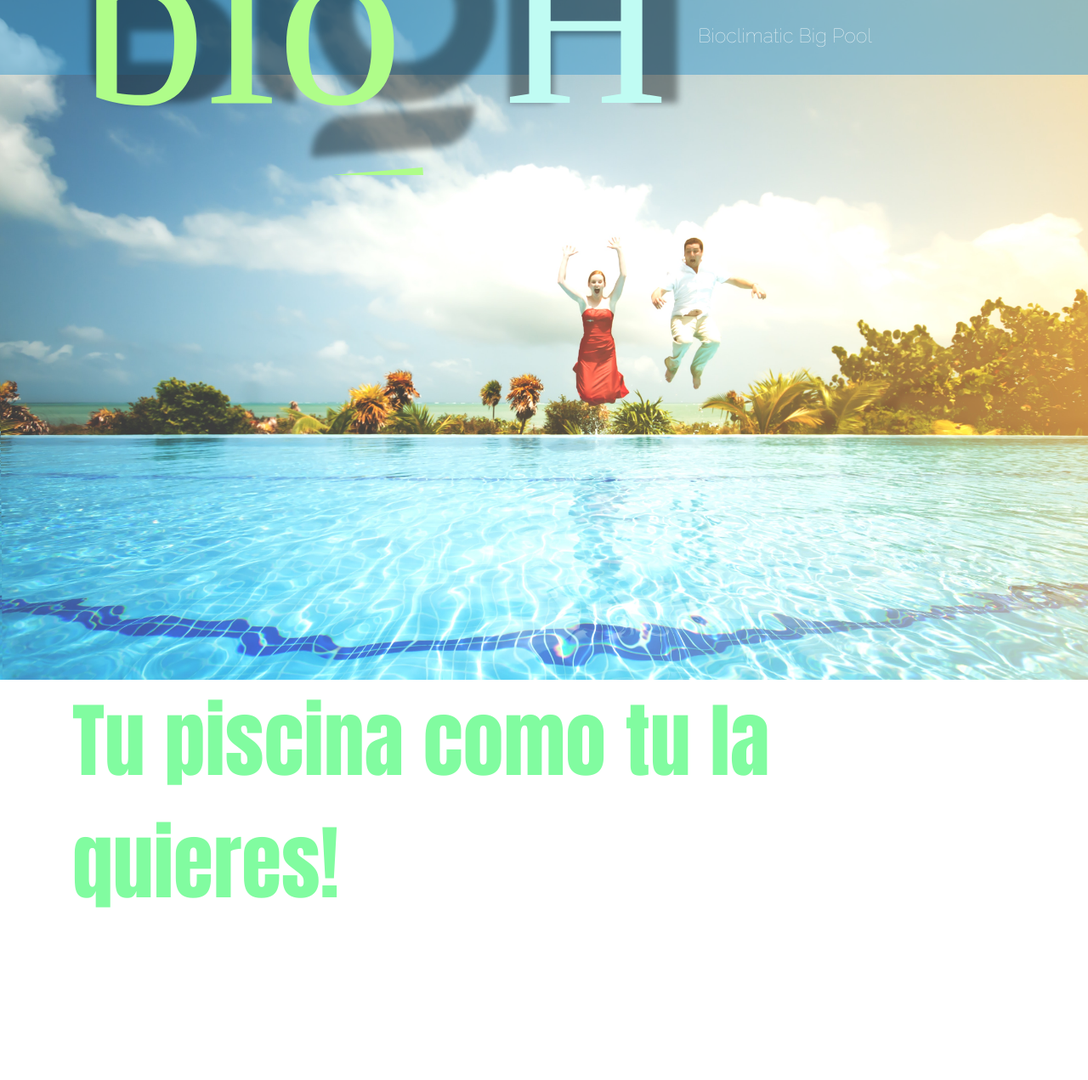
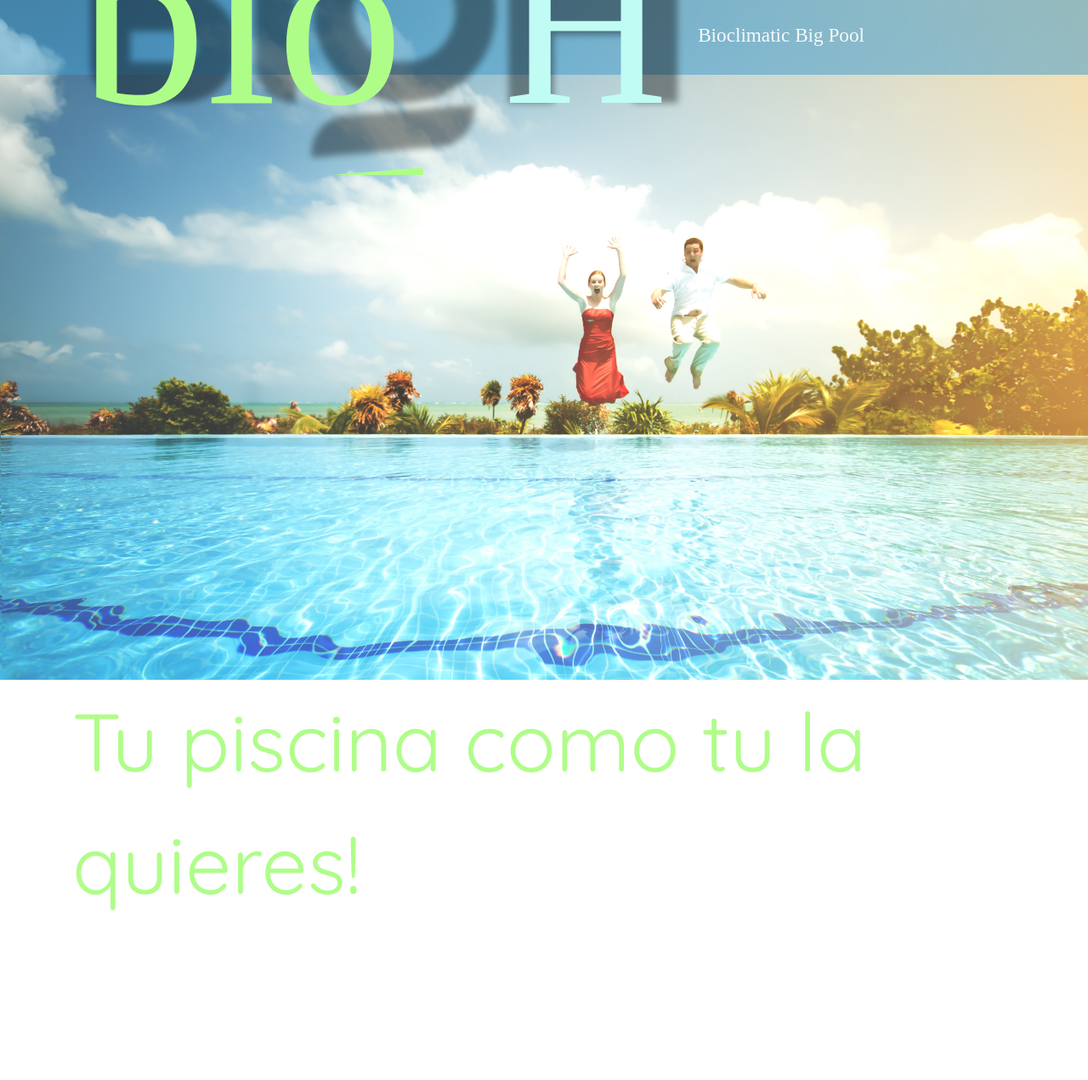
Before and after one commit to jesusbarcam/bioclimatic-pool, an Angular app: page / in a window 1280 px wide. Shown: the top 1271 px of the page at 85% size. Built offline with nearby package versions, Linux system fonts and the light colour scheme.

Commit message:
Added style-sass directory with variables.scss

```diff
--- a/angular.json
+++ b/angular.json
@@ -29,7 +29,11 @@
             "styles": [
               "src/styles.scss"
             ],
-            "scripts": []
+            "scripts": [],
+            "stylePreprocessorOptions": {
+              "includePaths": [
+                "src/style-sass"
+            ]}
           },
           "configurations": {
             "production": {
--- a/src/app/components/header/header.component.scss
+++ b/src/app/components/header/header.component.scss
@@ -1,6 +1,6 @@
+@import "variables";
+$height_header: 5.5rem;
 
-$height_header: 5.5rem;
-$color_background: #439dce;
 
 .header-wrapper {
   position: fixed;
@@ -9,7 +9,7 @@ $color_background: #439dce;
   top:0;
   left:0;
   right:0;
-  background-color: rgba($color_background,0.53);
+  background-color: rgba($color-app,0.53);
 
   .header-container {
     height: $height_header;
--- a/src/app/modules/pools/components/pools-section/pools-section.component.scss
+++ b/src/app/modules/pools/components/pools-section/pools-section.component.scss
@@ -1,3 +1,6 @@
+
+@import 'variables';
+
 
 .image-splash {
   height: 800px;
@@ -39,9 +42,8 @@
 .head-summary-wrapper {
 
   .head-summary {
-    font-family: Impact, Haettenschweiler, 'Arial Narrow Bold', sans-serif;
     font-size: 6rem;
     font-weight: bolder;
-    color: #81fca0;
+    color: $color-company;
   }//head-summary
 }//head-summary-wrapper
--- /dev/null
+++ b/src/style-sass/_variables.scss
@@ -0,0 +1,8 @@
+
+
+
+$fontFamily: 'Quicksand', Geneva, Verdana, sans-serif;
+
+
+$color-app: #439dce;
+$color-company: #AFFD89;
--- a/src/styles.scss
+++ b/src/styles.scss
@@ -1,10 +1,11 @@
 /* You can add global styles to this file, and also import other style files */
-@import url('https://fonts.googleapis.com/css?family=Raleway:100,400');
+@import url('https://fonts.googleapis.com/css?family=Quicksand:300,400');
 @import "~bootstrap/dist/css/bootstrap.css";
+@import "variables";
 
 body {
-  font-family: 'Raleway','Lucida Sans', Geneva, Verdana, sans-serif !important;
-  font-weight: 100 !important;
+  font-family: $fontFamily;
+  font-weight: 300;
   padding: 0;
   margin: 0;
 }//body
```
